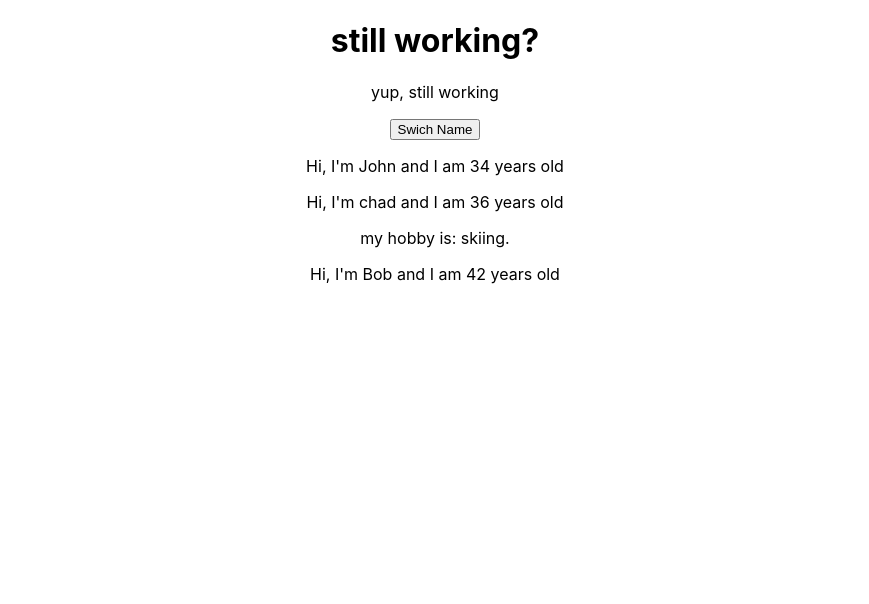
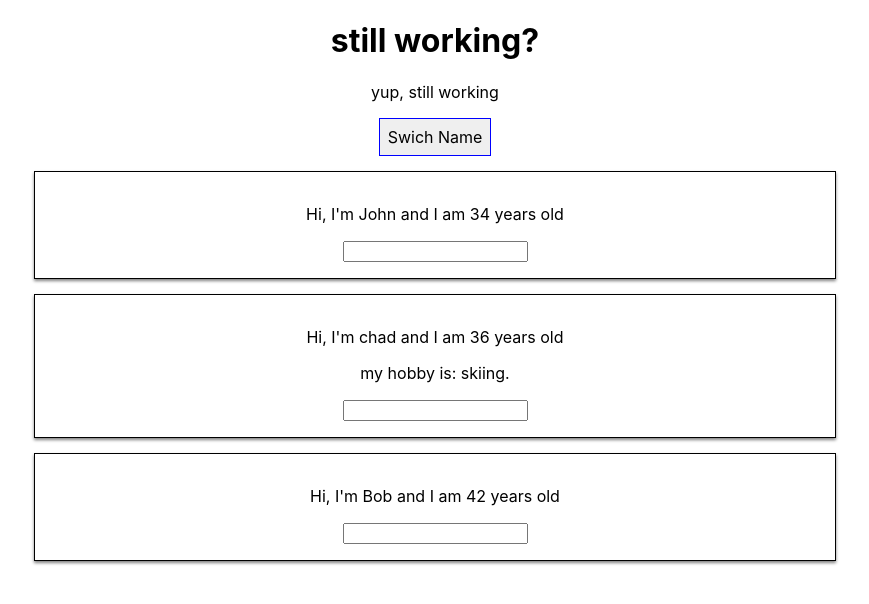
Before and after one commit to iggy18/react-study, a React (Create React App) app: page / in a window 1280 px wide. Shown: the top 604 px of the page, without its empty margins (205-1074 px from the left). Built offline with nearby package versions, Linux system fonts and the light colour scheme.

Commit message:
css in react

```diff
--- a/src/App.js
+++ b/src/App.js
@@ -1,5 +1,6 @@
 import React, { Component } from 'react';
 import './App.css';
+import person from './Person/person';
 import Person from './Person/person';
 
 class App extends Component {
@@ -11,7 +12,7 @@ class App extends Component {
     ]
   }
 
-  switchNameHandler = () => {
+  switchNameHandler = (newName) => {
     this.setState({
       people: [
       {name: 'Bill', age: 1},
@@ -21,14 +22,32 @@ class App extends Component {
     });
   }
 
-  render() {
+  nameChangedHandler = (event) => {
+    this.setState({
+      people: [
+      {name: 'Bill', age: 1},
+      {name: event.target.value, age: 2},
+      {name: 'Billy', age:3}
+      ]
+    });
+  }
+
+  render(){
+
+    const style = {
+      background_color: 'red',
+      font: 'inherit',
+      border: '1px solid blue',
+      padding: '8px'
+    };
+
     return (
       <div className="App">
         <h1>still working?</h1>
         <p>yup, still working</p>
-        <button onClick={this.switchNameHandler}>Swich Name</button>
+        <button style={style} onClick={this.switchNameHandler.bind(this, 'hello')}>Swich Name</button>
         <Person name={this.state.people[0].name} age={this.state.people[0].age}/>
-        <Person name={this.state.people[1].name} age={this.state.people[1].age} click={this.switchNameHandler}>my hobby is: skiing.</Person>
+        <Person name={this.state.people[1].name} age={this.state.people[1].age} click={this.switchNameHandler} changed={this.nameChangedHandler}>my hobby is: skiing.</Person>
         <Person name={this.state.people[2].name} age={this.state.people[2].age}/>
       </div>
     );
--- /dev/null
+++ b/src/Person/person.css
@@ -0,0 +1,9 @@
+.person{
+    width:60%;
+    margin: auto;
+    border: 1px solid black;
+    box-shadow: 0 2px 3px grey;
+    padding: 16px;
+    text-align: center;
+    margin-top: 15px;
+}
--- a/src/Person/person.js
+++ b/src/Person/person.js
@@ -1,10 +1,12 @@
 import React from 'react';
+import './person.css';
 
 const person = (props) => {
     return (
-        <div>
+        <div className="person">
             <p onClick={props.click}> Hi, I'm {props.name} and I am {props.age} years old</p>
             <p>{props.children}</p>
+            <input type="text" onChange={props.change}/>
         </div>
     )
 };
```
